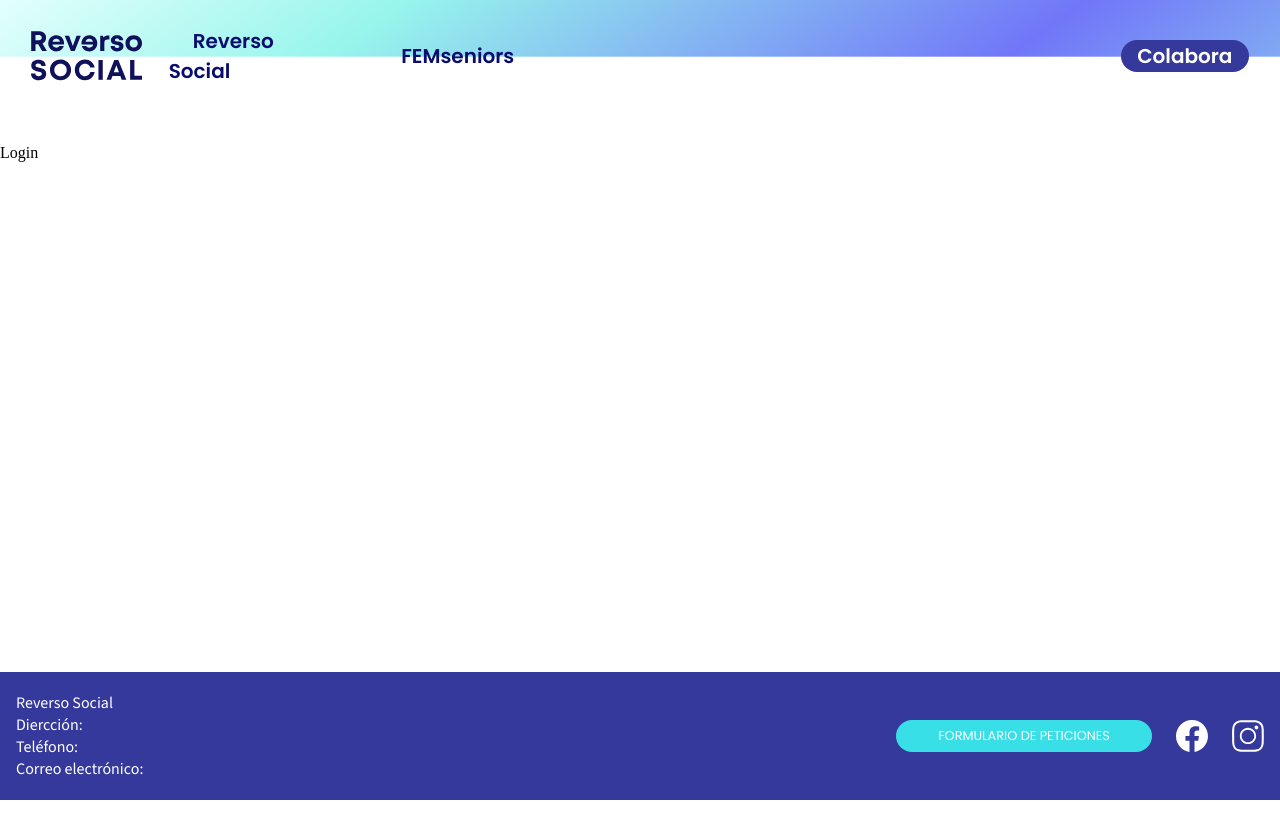
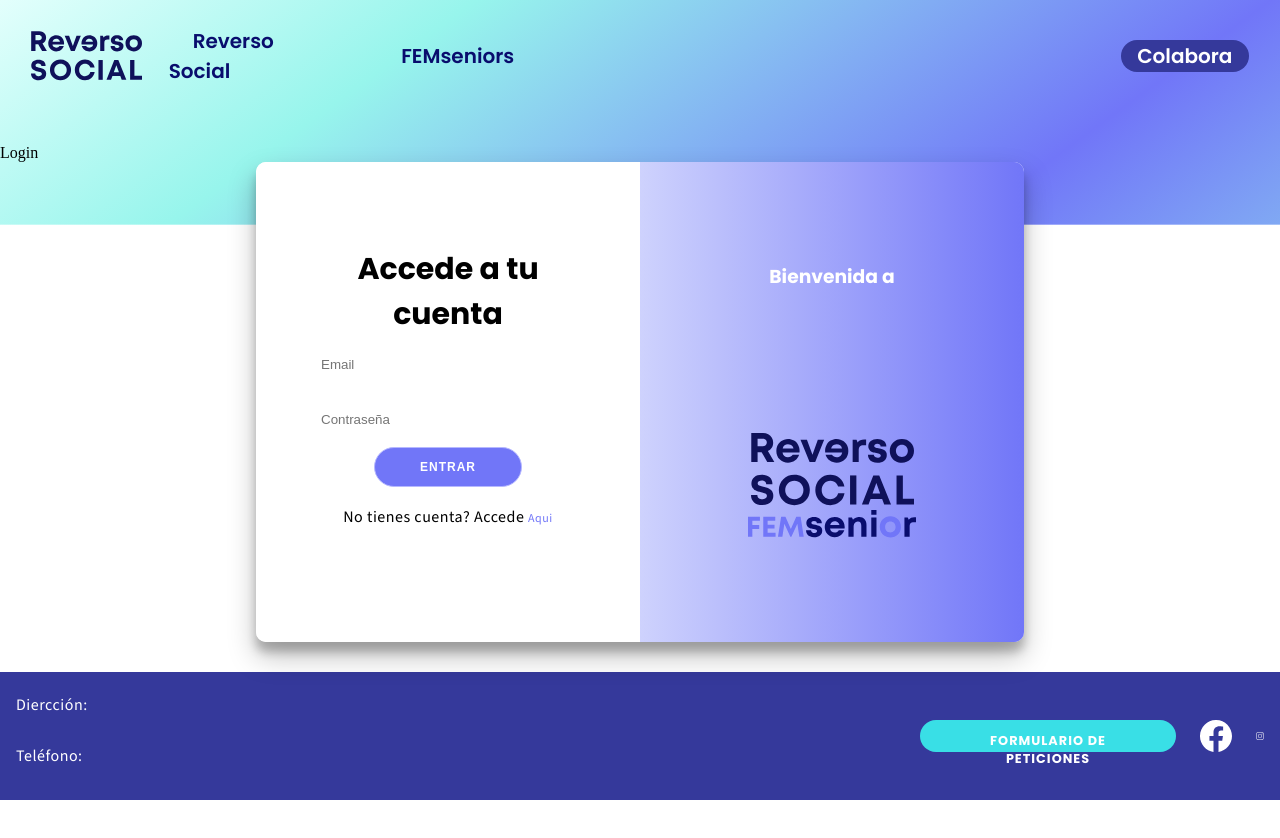
Before and after one commit to Paola077/Reverso_social_FrontEnd, a React (Vite) app: page /reverso-social/login in a window 1280 px wide. Shown: the top 838 px of the page. Before the commit the page ends 800 px from the top, so only its background shows below. Built offline with nearby package versions, Linux system fonts and the light colour scheme.

Commit message:
login form styles

```diff
--- a/src/components/forms/logInForm/SignInUpForm.jsx
+++ b/src/components/forms/logInForm/SignInUpForm.jsx
@@ -1,8 +1,9 @@
-import React, { useState } from 'react';
-import './_SignInUpForm.scss'
+import React, { useState } from "react";
+import "./_SignInUpForm.scss";
+import logoFemsenior from "../../../../public/images/logoFemsenior.svg";
+import logoReversoSocial from "../../../../public/images/logoReversoSocial.svg";
 
-const SignInUpForm=({ defaultToSignUp = false })=>{
-
+const SignInUpForm = ({ defaultToSignUp = false }) => {
   const [isRightPanelActive, setIsRightPanelActive] = useState(defaultToSignUp);
 
   const handleSignUpClick = () => {
@@ -12,13 +13,18 @@
   const handleSignInClick = () => {
     setIsRightPanelActive(false);
   };
-    return(
+  return (
     <>
-
-<div className={`container ${isRightPanelActive ? 'right-panel-active' : ''}`} id="container">
+      <div
+        className={`container ${
+          isRightPanelActive ? "right-panel-active" : ""
+        }`}
+        id="container"
+      >
         <div className="form-container sign-up-container">
           <form action="#">
             <h2>Crea una cuenta</h2>
+
             <input type="text" placeholder="Nombre" />
             <input type="email" placeholder="Email" />
             <input type="date" placeholder="Fecha de nacimiento" />
@@ -32,28 +38,36 @@
             <input type="email" placeholder="Email" />
             <input type="password" placeholder="Contraseña" />
             <button>Entrar</button>
-			<p href="#">No tienes cuenta? Accede
+            <p href="#">
+              No tienes cuenta? Accede{" "}
+              <span className="ghost" onClick={handleSignUpClick} id="signUp">
                 {" "}
-			<span className="ghost" onClick={handleSignUpClick} id="signUp"> Aqui</span>
+                Aqui
+              </span>
             </p>
           </form>
         </div>
+
         <div className="overlay-container">
           <div className="overlay">
             <div className="overlay-panel overlay-left">
-			<h2>Reverso Social</h2>
-			<h2>FEMsenior</h2>
-				<button className="ghost" onClick={handleSignInClick} id="signIn">Sign In</button>
+              <img src={logoReversoSocial}></img>
+              <img src={logoFemsenior}></img>
+              <button className="ghost" onClick={handleSignInClick} id="signIn">
+                Sign In
+              </button>
             </div>
             <div className="overlay-panel overlay-right">
-				<p>Bienvenida a </p>
-				<h2>Reverso Social</h2>
-				<h2>FEMsenior</h2>
+              <h3>Bienvenida a </h3>
+			  <div>
+              <img src={logoReversoSocial}></img>
+              <img src={logoFemsenior}></img>
+			  </div>
             </div>
           </div>
         </div>
       </div>
     </>
-    )
-}
-export default SignInUpForm
+  );
+};
+export default SignInUpForm;
--- a/src/components/forms/logInForm/_SignInUpForm.scss
+++ b/src/components/forms/logInForm/_SignInUpForm.scss
@@ -1,11 +1,10 @@
-//@import '../../scss/Variables.scss';
 @import '../../../scss/Variables.scss';
 
 * {
 	box-sizing: border-box;
 }
 
-body {
+/* body {
 	background: $white;
 	display: flex;
 	justify-content: center;
@@ -14,19 +13,24 @@
 	font-family: $font-family-text;
 	height: 100vh;
 	margin: -20px 0 50px;
-}
-
-
+} */
 
 h2 {
 	text-align: center;
-	font-size: $font-size-h2;
+	font-family: $font-family-title;
+	font-size: $font-size-h3;
+	margin: 0;
+}
+h3 {
+	text-align: center;
+	font-family: $font-family-title;
+	font-size: $font-weight-regular;
 	margin: 0;
 }
 
 p {
-	font-size: 14px;
 	font-weight: $font-weight-regular;
+	font-family: $font-family-text;
 	line-height: 20px;
 	letter-spacing: 0.5px;
 	margin: 20px 0 30px;
@@ -37,11 +41,12 @@
 	cursor: pointer;
 	color: $lila
 
+
 }
 
 button {
 	border-radius: 20px;
-	border: 1px solid $purple;
+	border: 1px solid $lightLila;
 	background-color: $lila;
 	color: $white;
 	font-size: 12px;
@@ -50,6 +55,7 @@
 	letter-spacing: 1px;
 	text-transform: uppercase;
 	transition: transform 80ms ease-in;
+	//width: 17rem;
 }
 
 button:active {
@@ -77,7 +83,7 @@
 }
 
 input {
-	background-color: #eee;
+	//background-color: #eee;
 	border: none;
 	padding: 12px 15px;
 	margin: 8px 0;
@@ -156,8 +162,8 @@
 
 .overlay {
 	background: #CED2FD;
-	background: -webkit-linear-gradient(to right, #CED2FD, #7176F8);
-	background: linear-gradient(to right, #CED2FD, #7176F8);
+	//background: -webkit-linear-gradient(to right, #CED2FD, $lightLila);
+	background: linear-gradient(to right, #CED2FD, $lightLila);
 	background-repeat: no-repeat;
 	background-size: cover;
 	background-position: 0 0;
@@ -172,21 +178,24 @@
 
 .container.right-panel-active .overlay {
   	transform: translateX(50%);
+	margin-block-end: 20px;
 }
 
 .overlay-panel {
 	position: absolute;
+	background: linear-gradient(to right, #CED2FD, $lila);
 	display: flex;
 	align-items: center;
-	justify-content: center;
+	justify-content: space-between;
 	flex-direction: column;
-	padding: 0 40px;
+	padding: 100px;
 	text-align: center;
 	top: 0;
 	height: 100%;
 	width: 50%;
 	transform: translateX(0);
 	transition: transform 0.6s ease-in-out;
+
 }
 
 .overlay-left {
@@ -200,6 +209,7 @@
 .overlay-right {
 	right: 0;
 	transform: translateX(0);
+
 }
 
 .container.right-panel-active .overlay-right {
--- a/src/pages/Login.jsx
+++ b/src/pages/Login.jsx
@@ -1,7 +1,10 @@
 import React from "react";
+import SignInUpForm from "../components/forms/logInForm/SignInUpForm";
 
 function Login() {
-  return <div>Login</div>;
+  return <div>Login
+    <SignInUpForm/>
+  </div>;
 }
 
 export default Login;
```
Also changed, not shown: 1 other file (tests, documents, lock files or other folders). Lines whose indentation alone changed are shown as unchanged.
